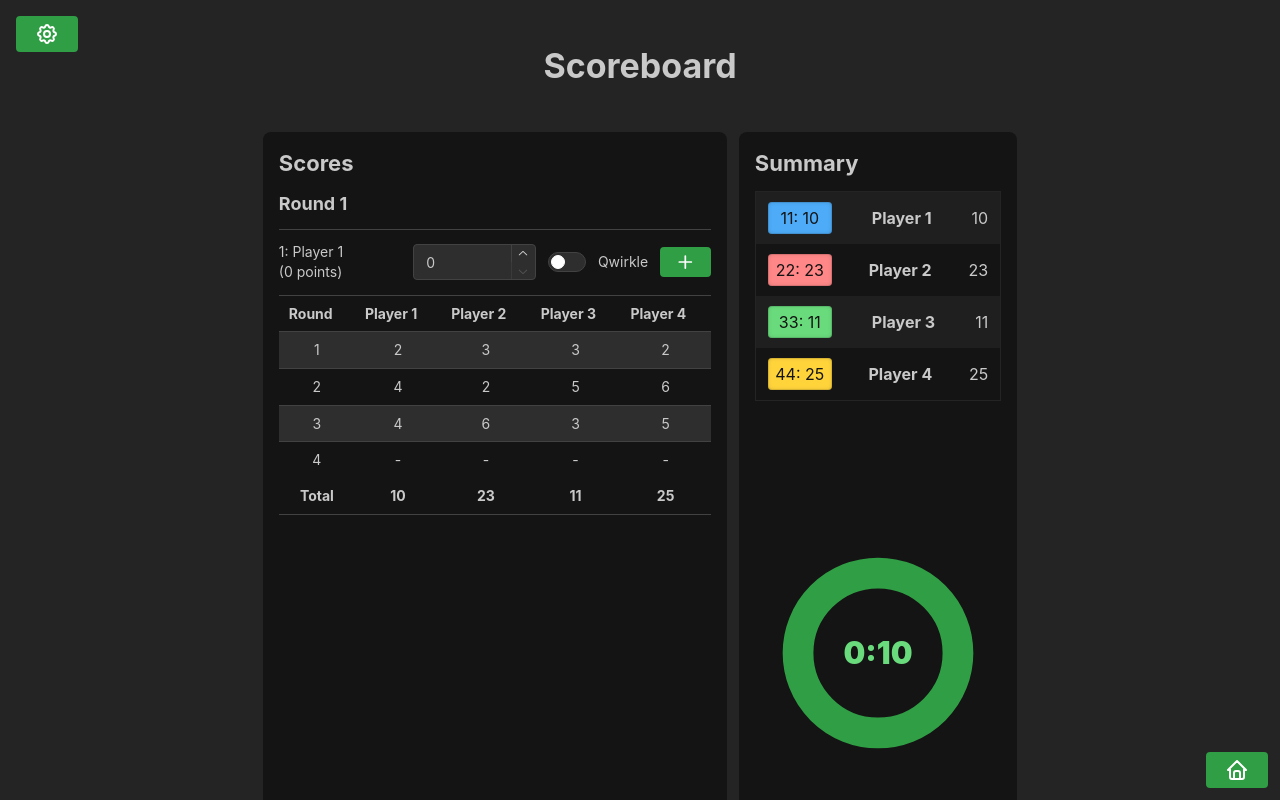
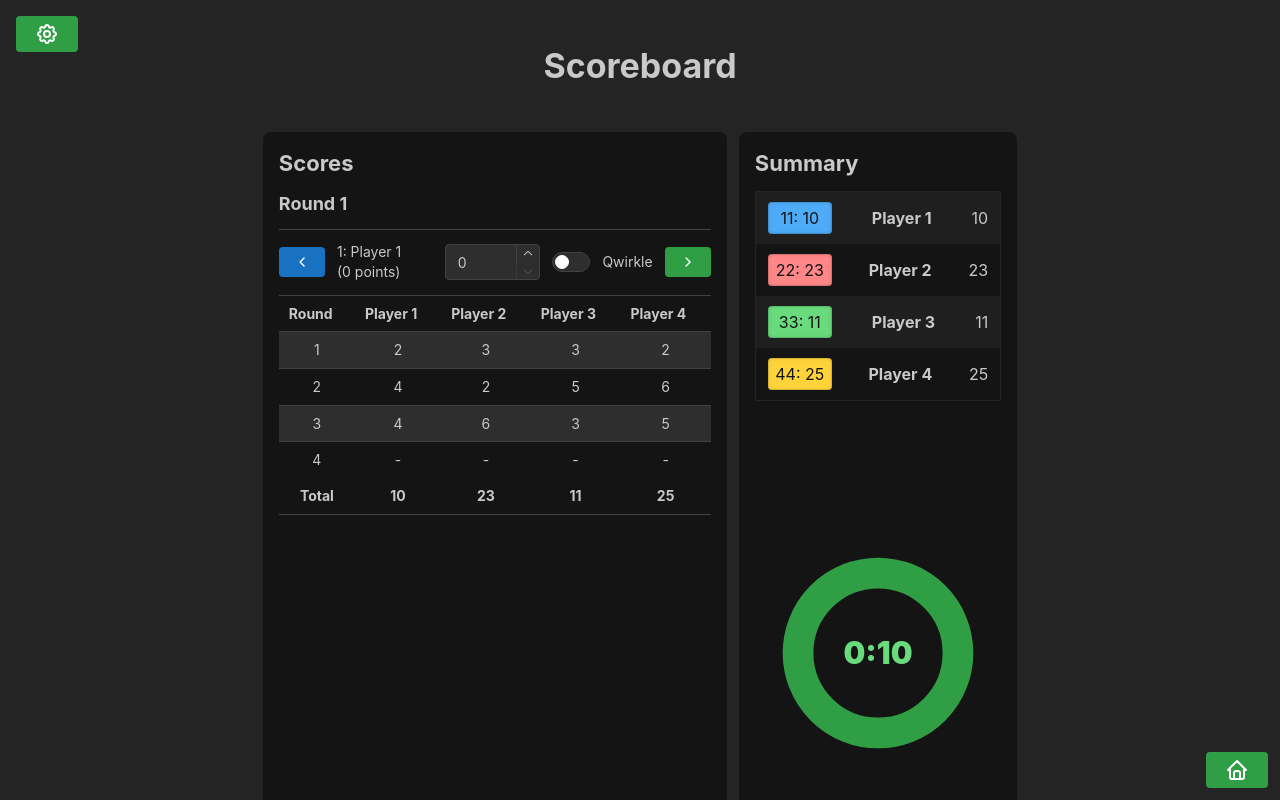
Before and after one commit to teamradhq/game-tools, a React (Vite) app: page /game-scoreboard in a window 1280 px wide. Shown: the top 800 px of the page. Built offline with nearby package versions, Linux system fonts and the light colour scheme; a small style sheet from the web is missing.

Commit message:
FEATURE: add player score and proceed to next player.

```diff
--- a/src/router/ScoreboardPage.tsx
+++ b/src/router/ScoreboardPage.tsx
@@ -12,15 +12,15 @@ import {
   Title,
   useMantineTheme,
 } from '@mantine/core';
-import { IconPlus } from '@tabler/icons-react';
+import { IconChevronLeft, IconChevronRight } from '@tabler/icons-react';
 
 import { Layout } from '@src/Layout.tsx';
 import { HourGlass } from '@src/components/Timer/HourGlass.tsx';
 import { GameDrawer } from '@src/components/Scoreboard/GameDrawer.tsx';
 import { ScoreTable } from '@src/components/Scoreboard/ScoreTable.tsx';
-import { useAppSelector } from '@src/store/hooks.ts';
+import { useAppDispatch, useAppSelector } from '@src/store/hooks.ts';
 import { Player, Score, tallyScore } from '@src/utils';
-import { selectCurrentPlayer } from '@src/store/scoreboardSlice.ts';
+import { selectCurrentPlayer, updateCurrentRound } from '@src/store/scoreboardSlice.ts';
 
 type PlayerTotalProps = {
   player: Player;
@@ -110,14 +110,20 @@ function GameSummary(): React.JSX.Element {
   );
 }
 
+const initialScore: Score = {
+  playerId: 0,
+  score: 0,
+  special: [],
+};
+
 function CurrentRound(): React.JSX.Element {
+  const dispatch = useAppDispatch();
   const roundNumber = useAppSelector((state) => state.scoreboard.roundNumber);
   const order = useAppSelector((state) => state.scoreboard.order);
   const player = useAppSelector(selectCurrentPlayer);
   const [score, setScore] = useState<Score>({
+    ...initialScore,
     playerId: player.id,
-    score: 0,
-    special: [],
   });
 
   return (
@@ -127,6 +133,9 @@ function CurrentRound(): React.JSX.Element {
       </Title>
       <Divider />
       <Flex justify="space-between">
+        <Button color="blue" size="xs">
+          <IconChevronLeft />
+        </Button>
         <Text w="33%" size="sm">
           {order}: {player.name}
           <br /> ({tallyScore(score)} points)
@@ -165,8 +174,15 @@ function CurrentRound(): React.JSX.Element {
             }
           }}
         />
-        <Button color="green" size="xs">
-          <IconPlus />
+        <Button
+          color="green"
+          size="xs"
+          onClick={() => {
+            dispatch(updateCurrentRound(score));
+            setScore(initialScore as Score);
+          }}
+        >
+          <IconChevronRight />
         </Button>
       </Flex>
       <Divider />
```
